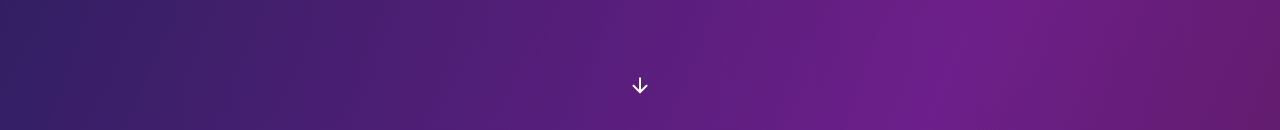
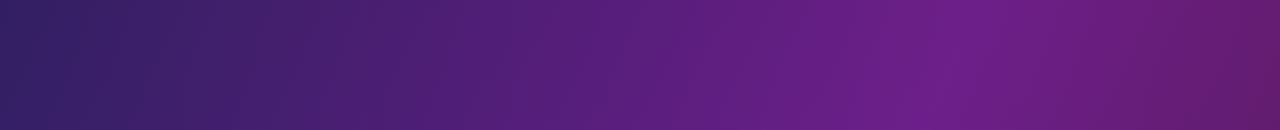
Before and after one commit to SatyamGupta16/Satyam-Portfolio, a Next.js app: page / in a window 1280 px wide. Shown: the part 670-800 px from the top of the page. Built offline with nearby package versions, Linux system fonts and the light colour scheme.

Commit message:
removed down arrow

```diff
--- a/app/page.tsx
+++ b/app/page.tsx
@@ -150,7 +150,6 @@ export default function Home() {
 
         <div className="absolute bottom-8 left-1/2 transform -translate-x-1/2 animate-bounce-slow">
           <div className="w-6 h-6 flex items-center justify-center text-white">
-            <i className="ri-arrow-down-line text-2xl"></i>
           </div>
         </div>
       </section>
```
